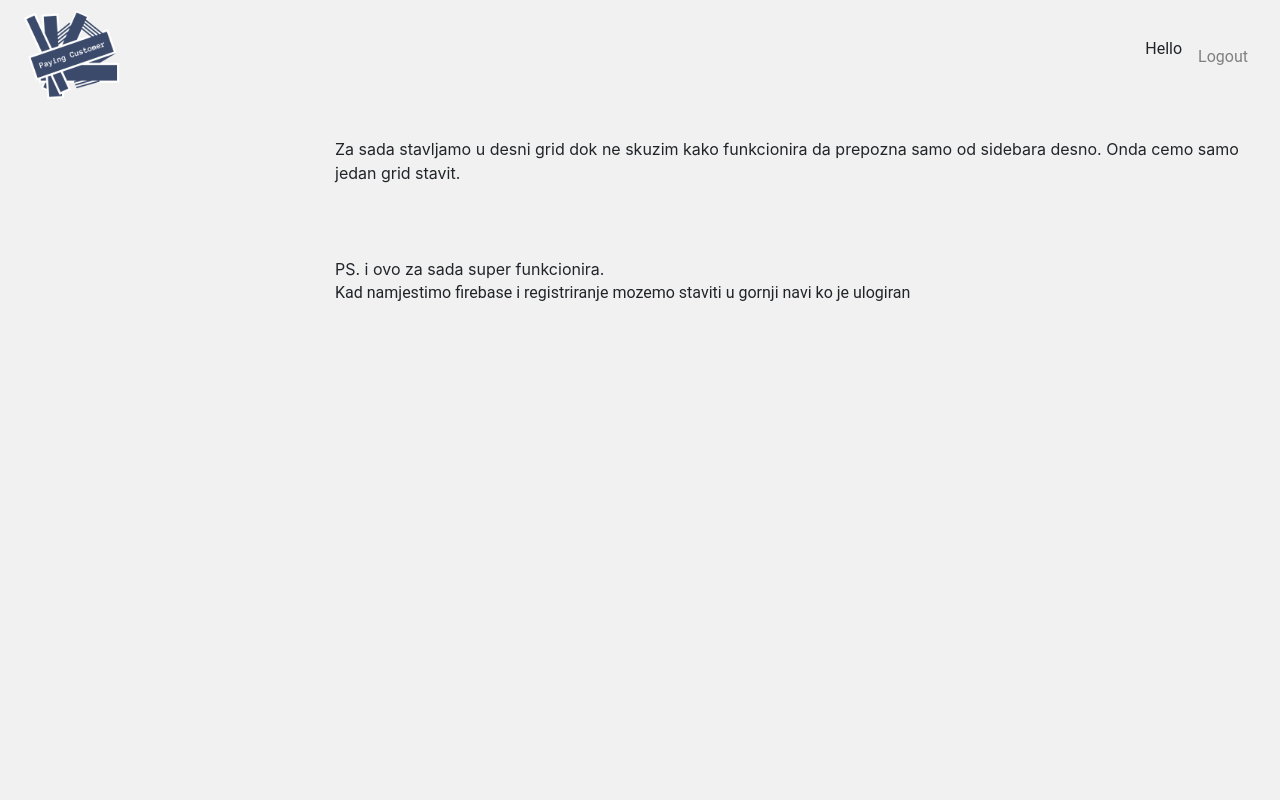
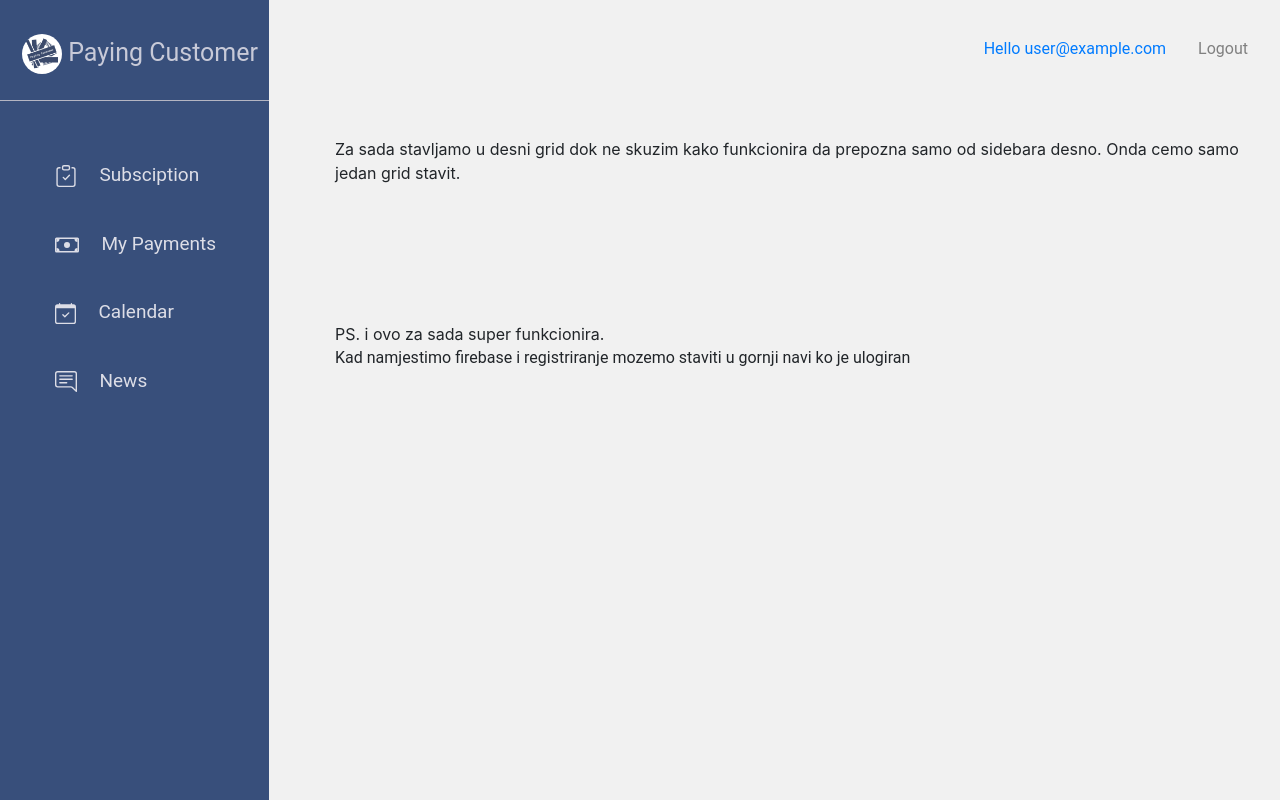
Before and after one commit to KristijanCetina/payingCustomer, a Vue app in the folder paying_customer/: page /subscription in a window 1280 px wide. Built offline with nearby package versions, Linux system fonts and the light colour scheme; no server answers; sample sign-in values are in the browser's storage.

Commit message:
Lijevi navi
Za sada na Subscription page pa ćemo dodati dalje

```diff
--- a/paying_customer/src/App.vue
+++ b/paying_customer/src/App.vue
@@ -28,7 +28,9 @@
 
           <ul class="nav nav-pills">
             <li v-if="store.currentUser" class="nav-item">
-              <p>Hello {{ store.userDisplayName }}</p>
+              <router-link class="nav-link" to="/edit"
+                ><p>Hello {{ store.currentUser }}</p></router-link
+              >
             </li>
 
             <li v-if="!store.currentUser" class="nav-item">
@@ -115,7 +117,7 @@ import { firebase } from "@/firebase";
 import router from "@/router";
 
 firebase.auth().onAuthStateChanged((user) => {
-	const currentRoute = router.currentRoute;
+  const currentRoute = router.currentRoute;
   if (user) {
     // User is signed in.
     store.currentUser = user.email;
--- a/paying_customer/src/components/authorized_navi.vue
+++ b/paying_customer/src/components/authorized_navi.vue
@@ -3,8 +3,8 @@
   <div>
   <b-navbar toggleable="lg" class="naviStyle">
       <b-navbar-nav class="ml-auto">
-        <b-button variant="outline-primary" style="width: 145px; height: 85px; font-size:17px"
-            >LOG OUT</b-button>
+        <!-- <b-button variant="outline-primary" style="width: 145px; height: 85px; font-size:17px"
+            >LOG OUT</b-button> -->
       </b-navbar-nav>
       </b-navbar>
   </div>
@@ -46,7 +46,12 @@
         </div>
 </template>
 
-
+<script>
+export default {
+  props: ["authNavi"],
+  name: "AuthNavi",
+};
+</script>
 
 <style scoped>
 .sidenav {
--- a/paying_customer/src/router/index.js
+++ b/paying_customer/src/router/index.js
@@ -100,6 +100,14 @@ const routes = [
     },
   },
   {
+    path: '/edit',
+    name: 'Edit',
+    component: () => import('../views/Edit.vue'),
+    meta: {
+      needsUser: true,
+    },
+  },
+  {
     path: '/mypayments',
     name: 'MyPayments',
     component: MyPayments,
--- /dev/null
+++ b/paying_customer/src/views/Edit.vue
@@ -0,0 +1,5 @@
+<template>
+    <div>
+        TU će moći mjenjati pass a možda i ime?
+    </div>
+</template>
--- a/paying_customer/src/views/Subscription.vue
+++ b/paying_customer/src/views/Subscription.vue
@@ -4,6 +4,7 @@
         <div class="container-fluid">
 	<div class="row">
 		<div class="col-md-3">
+		<authNavi/>
 		</div>
 		<div class="col-md-9">Za sada stavljamo u desni grid dok ne skuzim kako funkcionira da prepozna samo od sidebara desno. Onda cemo samo jedan grid stavit.
 		</div>
@@ -17,3 +18,13 @@
     </div>
     </div>
 </template>
+
+<script>
+import authorized_navi from "@/components/authorized_navi.vue";
+
+export default {
+name: "Subscription",
+components:{
+	"authNavi" :authorized_navi},
+}
+</script>
```
